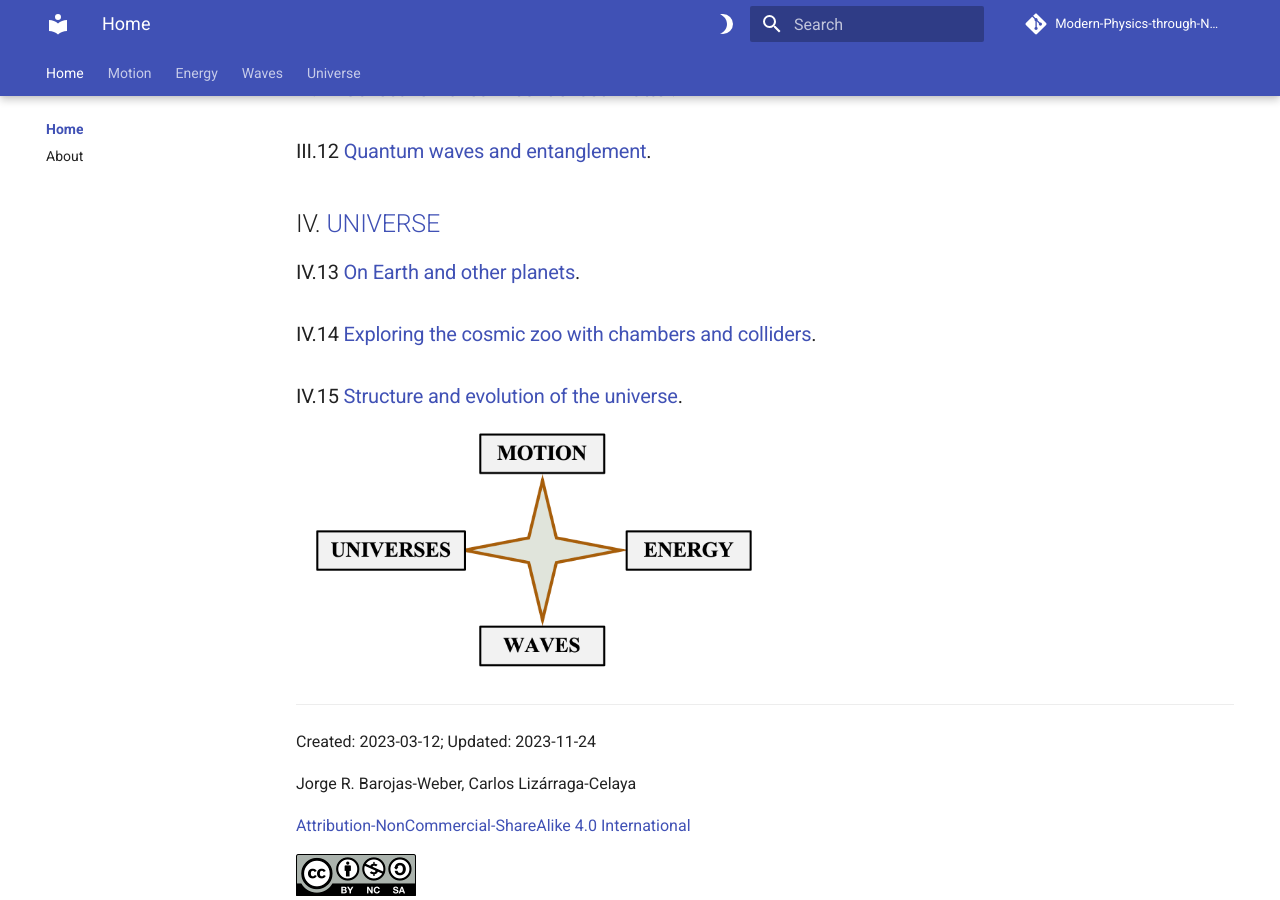
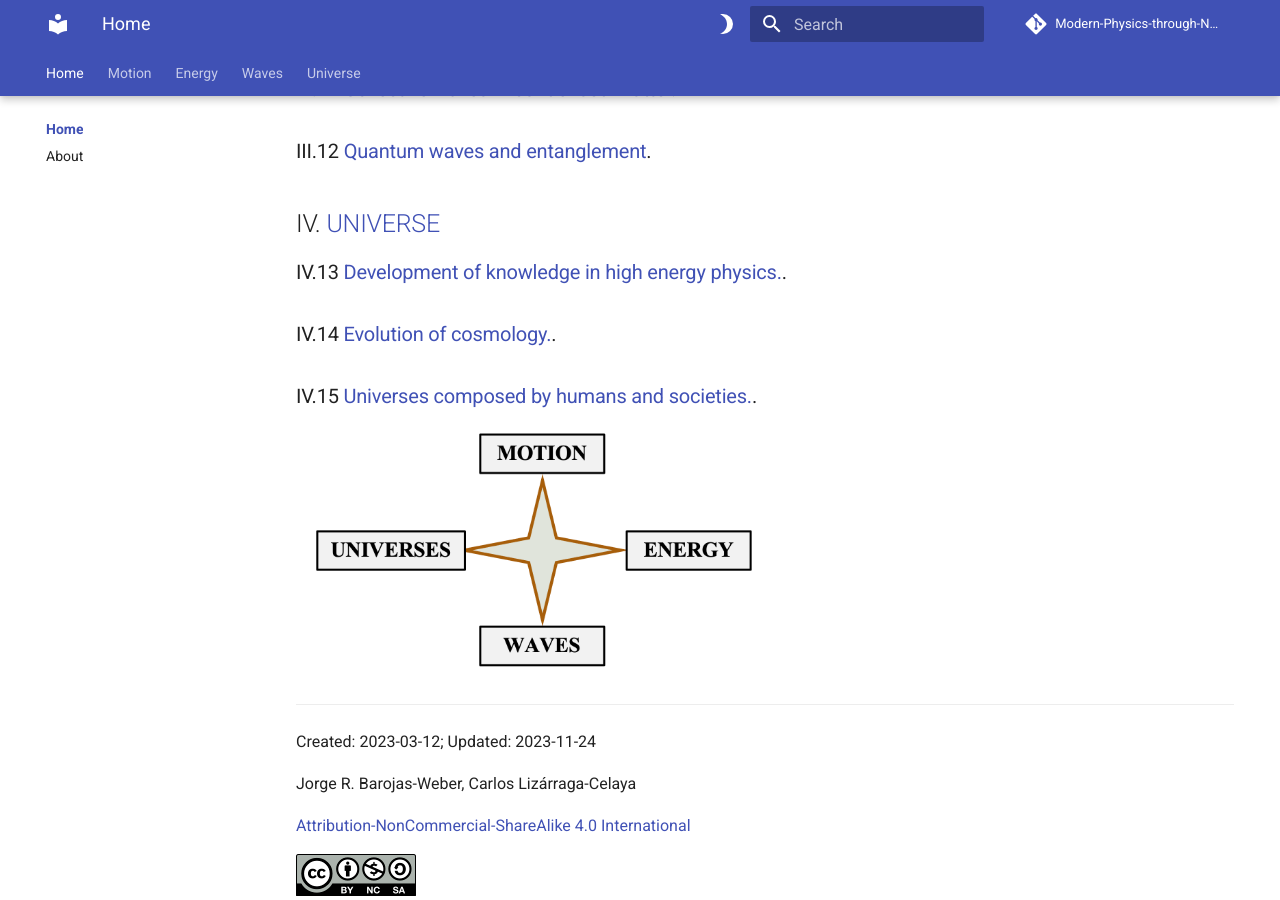
Before and after one commit to modphysnobel/modphysnobel.github.io, an MkDocs documentation site: the page built from docs/index.md, in a window 1280 px wide and 900 px high, scrolled down 1737 px. Built offline with MkDocs 1.6.1 and Material for MkDocs 9.7.7, drawn with Linux system fonts in a browser that asks for light colours; some web fonts are replaced; comment, search, counter and statistics services are not loaded.

Commit message:
Update index.md

```diff
--- a/docs/index.md
+++ b/docs/index.md
@@ -32,9 +32,9 @@ A journey in Modern Physics based on the works of Physics Nobel Prize recipients
 
 ## IV.	[UNIVERSE](./vol-IV/volume-IV.md)
 
-### IV.13 [On Earth and other planets](./vol-IV/vol-IV-chap-13-sect-1.md).
-### IV.14 [Exploring the cosmic zoo with chambers and colliders](./vol-IV/vol-IV-chap-14-sect-1.md).
-### IV.15 [Structure and evolution of the universe](./vol-IV/vol-IV-chap-15-sect-1.md).
+### IV.13 [Development of knowledge in high energy physics.](./vol-IV/vol-IV-chap-13-sect-1.md).
+### IV.14 [Evolution of cosmology.](./vol-IV/vol-IV-chap-14-sect-1.md).
+### IV.15 [Universes composed by humans and societies.](./vol-IV/vol-IV-chap-15-sect-1.md).
 
 <img src="./figs/IntroFig1.png" width=480 >
 
```
